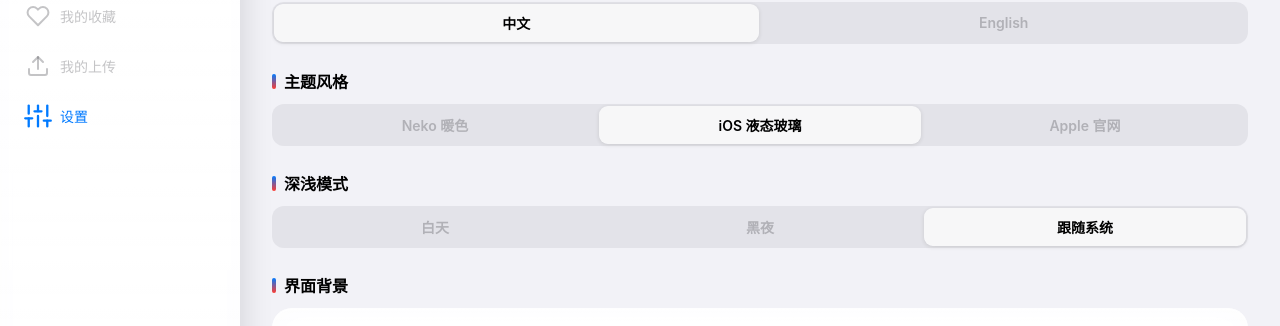
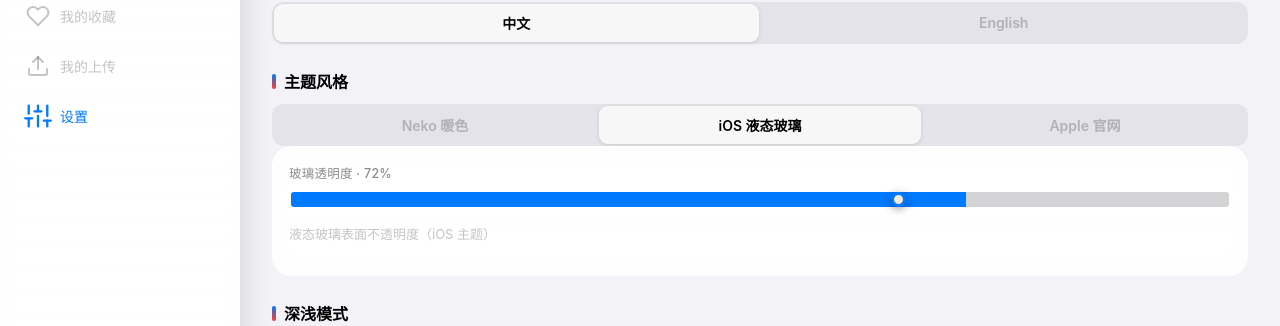
Before and after one commit to lappland1024/nekocloudmusic-web-mobile, a React (Vite) app: page /settings in a window 1280 px wide. Shown: the part 251-577 px from the top of the page. Built offline with nearby package versions, Linux system fonts and the light colour scheme; no server answers.

Commit message:
修复了自定义背景下的几个Bug

```diff
--- a/src/App.tsx
+++ b/src/App.tsx
@@ -92,6 +92,7 @@ export default function App() {
   const ensureFavs = useFavorites((s) => s.ensureLoaded)
   const style = useTheme((s) => s.style)
   const mode = useTheme((s) => s.mode)
+  const glassOpacity = useTheme((s) => s.glassOpacity)
   const bgUrl = useAppearance((s) => s.bgUrl)
   const bgOpacity = useAppearance((s) => s.bgOpacity)
 
@@ -105,6 +106,8 @@ export default function App() {
     const apply = () => {
       const m = resolveMode(mode)
       document.documentElement.dataset.theme = resolveTheme(style, mode)
+      // 液态玻璃表面不透明度 -> CSS 变量（--glass-alpha）
+      document.documentElement.style.setProperty('--glass-alpha', glassOpacity.toFixed(2))
       const metaColor =
         style === 'ios'
           ? (m === 'dark' ? '#000000' : '#f2f2f7')
@@ -118,7 +121,7 @@ export default function App() {
     apply()
     mq.addEventListener('change', apply)
     return () => mq.removeEventListener('change', apply)
-  }, [style, mode])
+  }, [style, mode, glassOpacity])
 
   useEffect(() => {
     // iOS 旋转屏幕 / 尺寸变化后，fixed 元素（全屏播放器等）偶发"渲染偏移"：
--- a/src/i18n.ts
+++ b/src/i18n.ts
@@ -259,6 +259,8 @@ const zh: Record<string, string> = {
   'settings.modeLight': '白天',
   'settings.modeDark': '黑夜',
   'settings.modeSystem': '跟随系统',
+  'settings.glassOpacity': '玻璃透明度',
+  'settings.glassOpacityHint': '液态玻璃表面不透明度（iOS 主题）',
   'settings.aboutTitle': '关于本应用',
   'settings.poweredBy': '本程序由 Neko歌姬计划 API 提供技术支持',
   'settings.sourceCode': '本应用源码（GitHub）',
@@ -557,6 +559,8 @@ const en: Record<string, string> = {
   'settings.modeLight': 'Light',
   'settings.modeDark': 'Dark',
   'settings.modeSystem': 'System',
+  'settings.glassOpacity': 'Glass opacity',
+  'settings.glassOpacityHint': 'Liquid glass surface opacity (iOS theme)',
   'settings.aboutTitle': 'About this app',
   'settings.poweredBy': 'Powered by Neko Music API',
   'settings.sourceCode': 'Source code (GitHub)',
--- a/src/index.css
+++ b/src/index.css
@@ -120,7 +120,11 @@ body {
   flex-direction: column;
 }
 
-/* 自定义背景层：固定铺满视口，压在所有 UI 之下（透明度由内联 style 控制） */
+/* 自定义背景层：固定铺满视口，压在所有 UI 之下（透明度由内联 style 控制）。
+   注意：绝不要用 `.app-bg ~ X` 这类兄弟选择器给同级元素改 position——
+   .full-player/.tabbar/.mini-player/.overlay 都是 fixed 且 z-index > 0，
+   本来就在本层之上；一旦被改成 relative 就会掉回文档流，
+   把 .shell 挤扁（表现为"页面划不动、播放器弹不出来"）。 */
 .app-bg {
   position: fixed;
   inset: 0;
@@ -129,14 +133,6 @@ body {
   background-position: center;
   background-size: cover;
   background-repeat: no-repeat;
-  /* iOS 上 fixed 背景层不参与滚动，天然稳定 */
-}
-
-/* 有自定义背景时，主容器与固定层保持在其上方 */
-.app-bg ~ .shell,
-.app-bg ~ .full-player {
-  position: relative;
-  z-index: 1;
 }
 
 button {
@@ -3045,8 +3041,9 @@ input[type='number']::-webkit-inner-spin-button {
   --range-track: rgba(120, 120, 128, 0.32);
   --overlay-bg: rgba(0, 0, 0, 0.35);
   --toast-bg: rgba(120, 120, 128, 0.35);
-  --tabbar-bg: rgba(255, 255, 255, 0.72); /* regular 材质近似 */
-  --mini-bg: rgba(255, 255, 255, 0.72);
+  /* 液态玻璃表面：透明度由 --glass-alpha 控制（设置里可调，默认 0.72） */
+  --tabbar-bg: rgba(255, 255, 255, var(--glass-alpha, 0.72)); /* regular 材质近似 */
+  --mini-bg: rgba(255, 255, 255, var(--glass-alpha, 0.72));
   --tabbar-h: 70px; /* 悬浮胶囊占用高度，驱动 .page 底部留白 */
 
   --fp-bg: radial-gradient(120% 80% at 50% 0%, #f9f9fd 0%, #f2f2f7 55%, #e9e9f0 100%);
@@ -3087,8 +3084,8 @@ input[type='number']::-webkit-inner-spin-button {
     --range-track: rgba(120, 120, 128, 0.5);
     --overlay-bg: rgba(0, 0, 0, 0.5);
     --toast-bg: rgba(44, 44, 46, 0.72);
-    --tabbar-bg: rgba(28, 28, 30, 0.72);
-    --mini-bg: rgba(28, 28, 30, 0.72);
+    --tabbar-bg: rgba(28, 28, 30, var(--glass-alpha, 0.72));
+    --mini-bg: rgba(28, 28, 30, var(--glass-alpha, 0.72));
 
     --fp-bg: radial-gradient(120% 80% at 50% 0%, #1f1f22 0%, #131316 55%, #050507 100%);
 
@@ -3812,6 +3809,10 @@ input[type='number']::-webkit-inner-spin-button {
 .shell {
   display: flex;
   height: 100%;
+  /* 抬到 .app-bg（fixed, z-index:0）之上。只加定位不改盒模型，
+     不影响内部 fixed 子元素（TabBar/MiniPlayer）的定位基准（仍是视口）。 */
+  position: relative;
+  z-index: 1;
 }
 
 .content {
--- a/src/pages/MusicDetail.tsx
+++ b/src/pages/MusicDetail.tsx
@@ -117,13 +117,17 @@ export function MusicDetail() {
             </div>
             <div className="music-hero-info">
               <h2 className="truncate2">{info.title}</h2>
+              {info.artist ? (
                 <button
                   className="music-hero-artist truncate"
                   onClick={() => navigate(`/artist/${encodeURIComponent(info.artist)}`)}
                 >
-                {info.artist || t('common.unknown')}
+                  {info.artist}
                   <Icon name="chevronRight" size={14} />
                 </button>
+              ) : (
+                <span className="music-hero-artist truncate">{t('common.unknown')}</span>
+              )}
               <p className="music-hero-meta truncate">
                 {info.album || t('common.unknown')}
                 {info.duration > 0 ? ` · ${formatDur(info.duration)}` : ''}
--- a/src/pages/Playlist.tsx
+++ b/src/pages/Playlist.tsx
@@ -37,10 +37,16 @@ export function Playlist() {
   const [fav, setFav] = useState(false)
   const [manage, setManage] = useState(false)
   const [editOpen, setEditOpen] = useState(false)
+  const [badId, setBadId] = useState(false)
   const [name, setName] = useState('')
   const [desc, setDesc] = useState('')
 
   useEffect(() => {
+    // 非法 id（手改 URL）直接报错，避免 Promise 永远 pending 卡骨架屏
+    if (!Number.isFinite(pid)) {
+      setBadId(true)
+      return
+    }
     let alive = true
     setDetail(null)
     setMusic(null)
@@ -126,6 +132,15 @@ export function Playlist() {
   }
 
   const loading = !detail || !music
+
+  if (badId) {
+    return (
+      <div className="page playlist-page">
+        <PageHead onBack={() => navigate(-1)} title={t('playlist.my')} />
+        <EmptyState text={t('common.error')} sub={t('common.retryLater')} />
+      </div>
+    )
+  }
 
   return (
     <div className="page playlist-page">
--- a/src/pages/Settings.tsx
+++ b/src/pages/Settings.tsx
@@ -22,6 +22,8 @@ export function Settings() {
   const setStyle = useTheme((s) => s.setStyle)
   const mode = useTheme((s) => s.mode)
   const setMode = useTheme((s) => s.setMode)
+  const glassOpacity = useTheme((s) => s.glassOpacity)
+  const setGlassOpacity = useTheme((s) => s.setGlassOpacity)
   const toast = useToast((s) => s.toast)
   const token = useAuth((s) => s.token)
   const bgUrl = useAppearance((s) => s.bgUrl)
@@ -138,6 +140,29 @@ export function Settings() {
             {t('settings.styleApple')}
           </button>
         </div>
+        {style === 'ios' && (
+          <div className="form glass-opacity-block">
+            <label className="field">
+              <span>
+                {t('settings.glassOpacity')} · {Math.round(glassOpacity * 100)}%
+              </span>
+              <input
+                type="range"
+                className="range"
+                min={20}
+                max={100}
+                step={1}
+                value={Math.round(glassOpacity * 100)}
+                onChange={(e) => setGlassOpacity(Number(e.target.value) / 100)}
+                style={{
+                  background: `linear-gradient(to right, var(--accent) ${Math.round(glassOpacity * 100)}%, var(--range-track) ${Math.round(glassOpacity * 100)}%)`,
+                }}
+                aria-label={t('settings.glassOpacity')}
+              />
+            </label>
+            <p className="settings-lang-hint">{t('settings.glassOpacityHint')}</p>
+          </div>
+        )}
       </section>
 
       <section className="list-section">
--- a/src/store/theme.ts
+++ b/src/store/theme.ts
@@ -9,8 +9,11 @@ export type ThemeMode = 'light' | 'dark' | 'system'
 interface ThemeState {
   style: ThemeStyle
   mode: ThemeMode
+  /** 液态玻璃（iOS 主题）表面不透明度 0–1，越低越透明 */
+  glassOpacity: number
   setStyle: (s: ThemeStyle) => void
   setMode: (m: ThemeMode) => void
+  setGlassOpacity: (v: number) => void
 }
 
 /** 解析 system 模式为实际深浅 */
@@ -29,8 +32,11 @@ export const useTheme = create<ThemeState>()(
     (set) => ({
       style: 'ios',
       mode: 'system',
+      glassOpacity: 0.72,
       setStyle: (style) => set({ style }),
       setMode: (mode) => set({ mode }),
+      setGlassOpacity: (glassOpacity) =>
+        set({ glassOpacity: Math.min(Math.max(glassOpacity, 0.2), 1) }),
     }),
     {
       name: 'neko-theme',
@@ -40,21 +46,26 @@ export const useTheme = create<ThemeState>()(
       // 为稳妥仍兼容带包装的形态。
       merge: (persisted, current) => {
         const p = persisted as
-          | { state?: { theme?: string; style?: ThemeStyle; mode?: ThemeMode }; theme?: string; style?: ThemeStyle; mode?: ThemeMode }
+          | { state?: { theme?: string; style?: ThemeStyle; mode?: ThemeMode; glassOpacity?: number }; theme?: string; style?: ThemeStyle; mode?: ThemeMode; glassOpacity?: number }
           | undefined
         const s = p?.state ?? p
         const old = s?.theme
+        // 旧格式迁移：使用默认玻璃透明度，避免 undefined
+        const glassOpacity =
+          typeof s?.glassOpacity === 'number' ? s.glassOpacity : current.glassOpacity
         if (old === 'dark' || old === 'light' || old === 'ios') {
           return {
             ...current,
             style: old === 'ios' ? 'ios' : 'neko',
             mode: old === 'ios' ? 'system' : old,
+            glassOpacity,
           }
         }
         return {
           ...current,
           style: (s?.style as ThemeStyle | undefined) ?? current.style,
           mode: (s?.mode as ThemeMode | undefined) ?? current.mode,
+          glassOpacity,
         }
       },
     },
```
Lines whose indentation alone changed are shown as unchanged.
